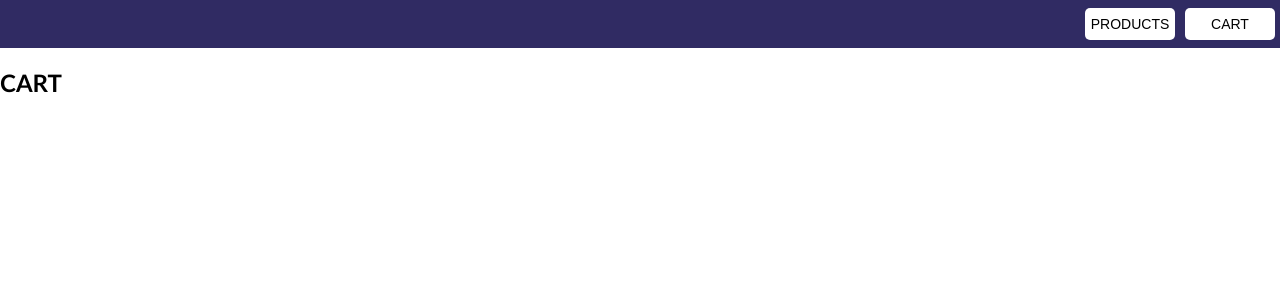
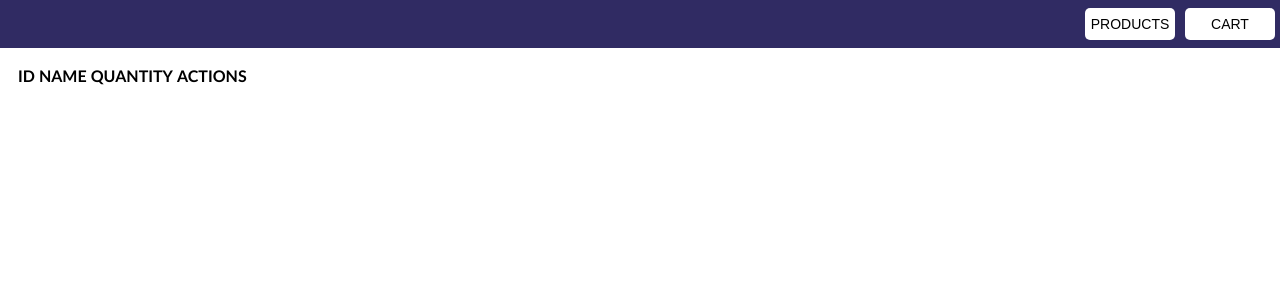
Before and after one commit to dineshyalla/shoppingCart, a React (Create React App) app: page /cart in a window 1280 px wide. Shown: the top 300 px of the page. Built offline with nearby package versions, Linux system fonts and the light colour scheme.

Commit message:
Created initial store with cart cols

```diff
--- /dev/null
+++ b/src/Store.js
@@ -0,0 +1,21 @@
+import React, { useState, useEffect } from 'react';
+import productContext from './product_context';
+
+function Store({children}){
+
+     // the app's initial state
+     const initialState = {
+        cart:[],
+        cartCount:0
+        }
+
+    //initiate app state with initialstates
+    const [ appstate, setState ] = useState(initialState);
+
+    return(
+        <productContext.Provider value={appstate}>
+          {children}
+        </productContext.Provider>
+      )
+}
+export default Store;
--- a/src/components/Cart.js
+++ b/src/components/Cart.js
@@ -2,9 +2,22 @@ import React, { useContext } from 'react';
 
 function Cart(){
     return (
-        <div>
-            <h2> CART </h2>
-        </div>);
+
+        <div style={
+          {padding:'15px'}
+        }>
+        <table className='c'>
+
+          <tr className='thead'>
+            <th>ID</th>
+            <th>NAME</th>
+            <th>QUANTITY</th>
+            <th>ACTIONS</th>
+          </tr>
+
+        </table>
+        </div>
+    )
 };
 
 export default Cart;
--- a/src/index.js
+++ b/src/index.js
@@ -4,11 +4,14 @@ import './index.css';
 import App from './App';
 import * as serviceWorker from './serviceWorker';
 import { BrowserRouter as Router, Route, Switch } from 'react-router-dom';
+import Store from './Store'
 
 const render =
-    <Router>
-        <App/>
-    </Router>
+    <Store>
+        <Router>
+            <App/>
+        </Router>
+    </Store>
 
 ReactDOM.render(render, document.getElementById('root'));
 
--- /dev/null
+++ b/src/product_context.js
@@ -0,0 +1,5 @@
+import React from 'react';
+
+const productContext = React.createContext();
+
+export default productContext;
```
